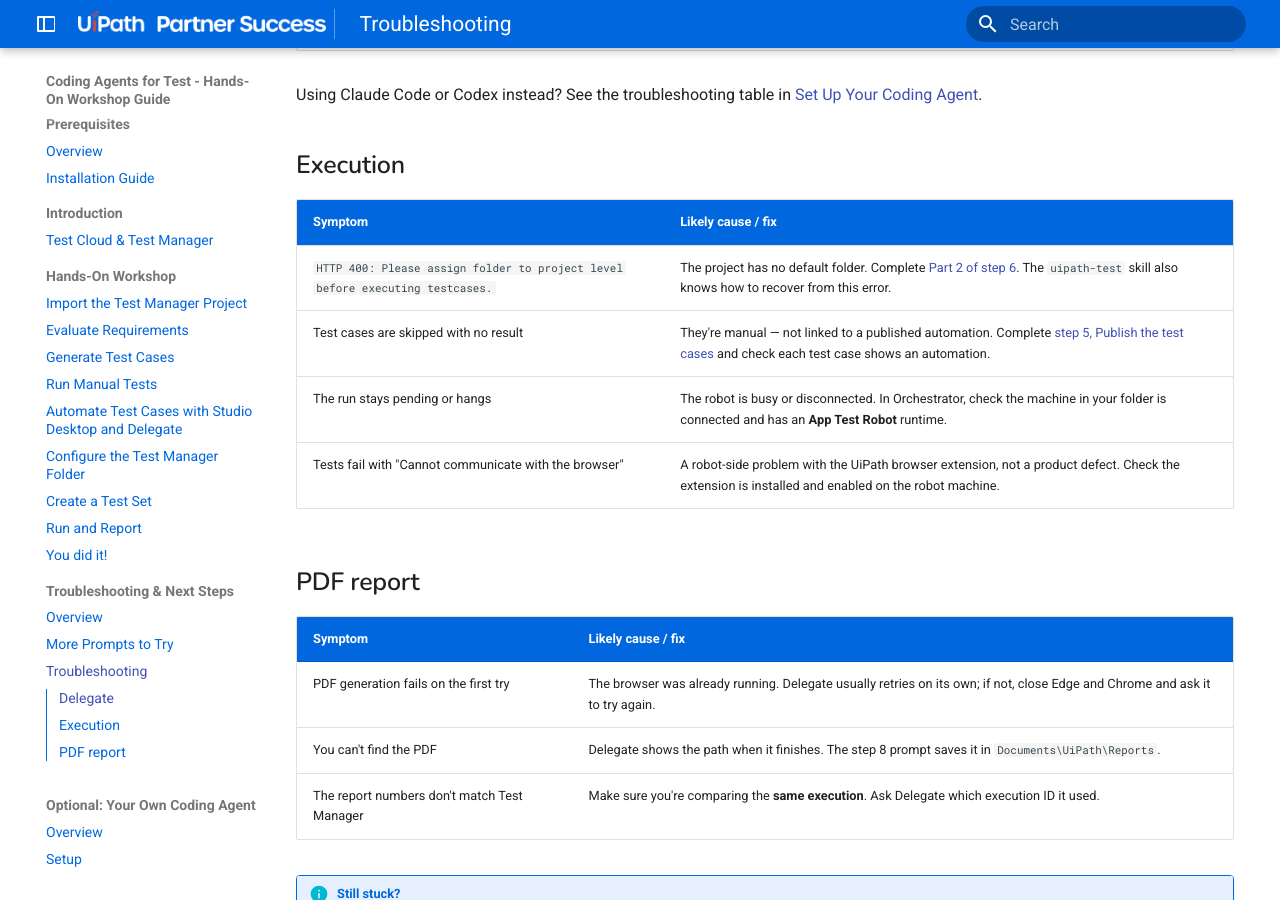
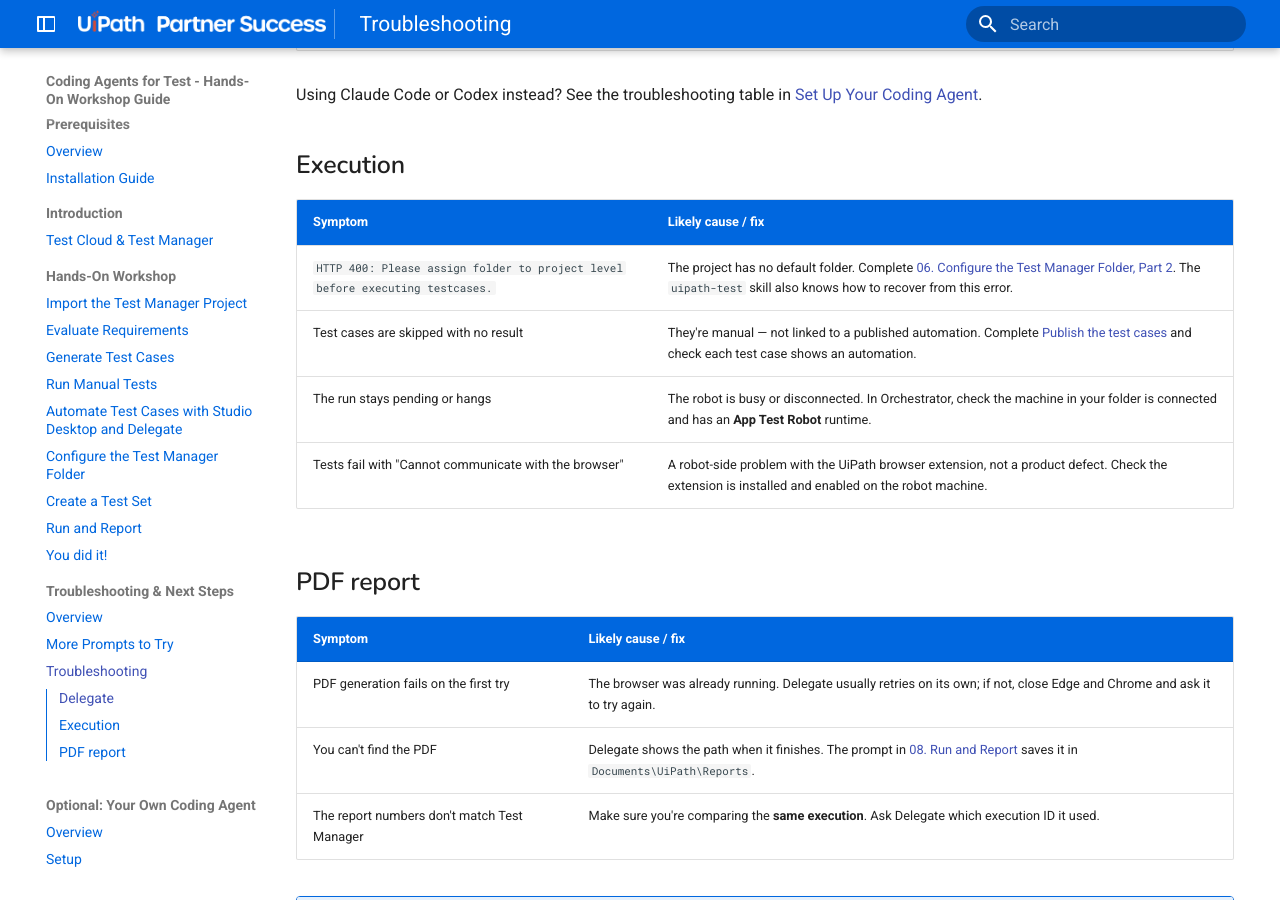
Before and after one commit to meera-uipath/Coding-Agents-For-Test-Workshop, an MkDocs documentation site: the page built from docs/module-3-troubleshooting-and-next-steps/02-troubleshooting.md, in a window 1280 px wide and 900 px high, scrolled down 424 px. Built offline with MkDocs 1.6.1 and Material for MkDocs 9.7.7, drawn with Linux system fonts in a browser that asks for light colours; a script that is not in the unit is left out.

Commit message:
Clarify manual test execution and replace step-number references
- Add Executing manual tests doc link and fill out manual execution assistant steps
- Add a Delegate section intro and make the test data tip collapsible
- Call the loan lookup document a PDD
- Replace "step N" cross-references with links to the named pages

Co-Authored-By: Claude Opus 5.5 <noreply@anthropic.com>

```diff
--- a/docs/module-3-troubleshooting-and-next-steps/02-troubleshooting.md
+++ b/docs/module-3-troubleshooting-and-next-steps/02-troubleshooting.md
@@ -14,8 +14,8 @@ Using Claude Code or Codex instead? See the troubleshooting table in [Set Up You
 
 | Symptom | Likely cause / fix |
 |---|---|
-| `HTTP 400: Please assign folder to project level before executing testcases.` | The project has no default folder. Complete [Part 2 of step 6](../module-2-hands-on-workshop/06-configure-tm-folder.md#part-2-link-the-project-to-the-folder). The `uipath-test` skill also knows how to recover from this error. |
-| Test cases are skipped with no result | They're manual — not linked to a published automation. Complete [step 5, Publish the test cases](../module-2-hands-on-workshop/05-automate-with-studio-and-delegate.md#publish-the-test-cases) and check each test case shows an automation. |
+| `HTTP 400: Please assign folder to project level before executing testcases.` | The project has no default folder. Complete [06. Configure the Test Manager Folder, Part 2](../module-2-hands-on-workshop/06-configure-tm-folder.md#part-2-link-the-project-to-the-folder). The `uipath-test` skill also knows how to recover from this error. |
+| Test cases are skipped with no result | They're manual — not linked to a published automation. Complete [Publish the test cases](../module-2-hands-on-workshop/05-automate-with-studio-and-delegate.md#publish-the-test-cases) and check each test case shows an automation. |
 | The run stays pending or hangs | The robot is busy or disconnected. In Orchestrator, check the machine in your folder is connected and has an **App Test Robot** runtime. |
 | Tests fail with "Cannot communicate with the browser" | A robot-side problem with the UiPath browser extension, not a product defect. Check the extension is installed and enabled on the robot machine. |
 
@@ -24,7 +24,7 @@ Using Claude Code or Codex instead? See the troubleshooting table in [Set Up You
 | Symptom | Likely cause / fix |
 |---|---|
 | PDF generation fails on the first try | The browser was already running. Delegate usually retries on its own; if not, close Edge and Chrome and ask it to try again. |
-| You can't find the PDF | Delegate shows the path when it finishes. The step 8 prompt saves it in `Documents\UiPath\Reports`. |
+| You can't find the PDF | Delegate shows the path when it finishes. The prompt in [08. Run and Report](../module-2-hands-on-workshop/08-run-and-report.md) saves it in `Documents\UiPath\Reports`. |
 | The report numbers don't match Test Manager | Make sure you're comparing the **same execution**. Ask Delegate which execution ID it used. |
 
 !!! info "Still stuck?"
```
Also changed, not shown: docs/module-0-prerequisites/index.md (+2 -2 lines), docs/module-2-hands-on-workshop/03-generate-test-cases.md (+1 -1 lines), docs/module-2-hands-on-workshop/04-run-manual-tests.md (+19 -12 lines), docs/module-2-hands-on-workshop/07-create-test-set.md (+3 -3 lines), docs/module-2-hands-on-workshop/08-run-and-report.md (+1 -1 lines).
